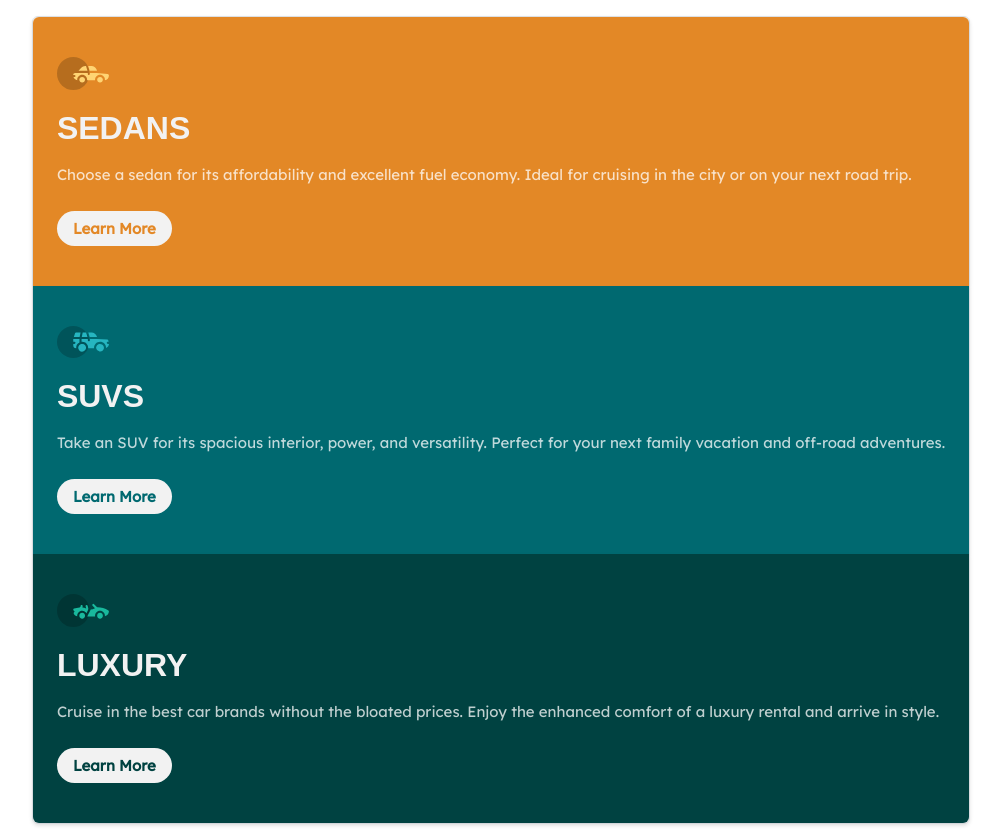
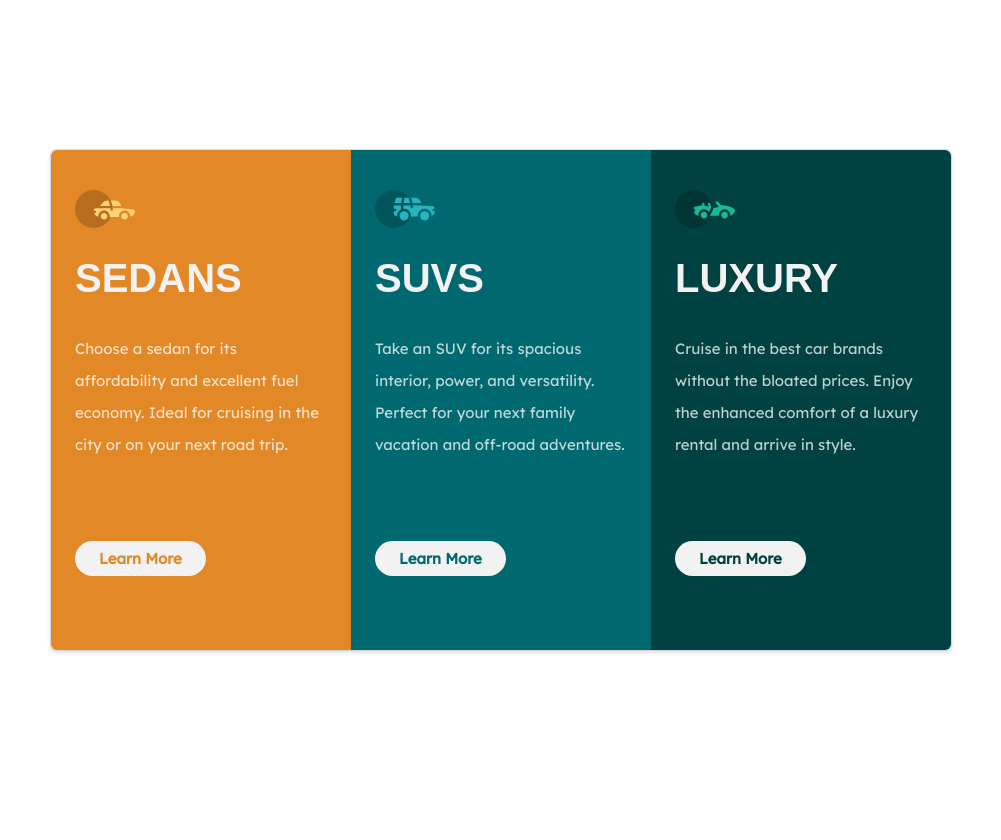
Before and after one commit to Alfredo20164920/3-columns, a plain HTML site: page index.html in a window 1280 px wide. Shown: the whole page, without its empty margins (139-1140 px from the left). After the commit the page ends 800 px from the top, so only its background shows below. Drawn offline with Linux system fonts and the light colour scheme; a web font is replaced by a local one.

Commit message:
Laptop styles

```diff
--- a/style.css
+++ b/style.css
@@ -63,7 +63,7 @@ body {
 .card button {
     background-color: var(--color-light-gray);
     border: none;
-    padding: 0.5rem 1rem;
+    padding: 0.5rem 1.5rem;
     border-radius: 15rem;
     font-size: var(--font-size-base);
     font-weight: 700;
@@ -82,3 +82,46 @@ body {
 .card:nth-child(3) button {
     color: var(--color-dark-cyan);
 }
+
+/* Laptop styles > 1024px */
+@media (min-width: 1024px) {
+
+
+    .card_container {
+        display: flex;
+        flex-direction: row;
+    }
+
+    .card {
+        width: 100%;
+        max-width: 300px;
+        height: 500px;
+    }
+
+    .card:nth-child(1) {
+        border-top-left-radius: 0.375rem;
+        border-bottom-left-radius: 0.375rem;
+        border-top-right-radius: 0;
+    }
+
+    .card:nth-child(3) {
+        border-top-right-radius: 0.375rem;
+        border-bottom-right-radius: 0.375rem;
+        border-bottom-left-radius: 0;
+    }
+
+    .card img {
+        width: 60px;
+        margin-bottom: 1.5rem;
+    }
+
+    .card h2 {
+        font-size: 2.5rem;
+        margin-bottom: 2rem;
+    }
+
+    .card p {
+        margin-bottom: 5rem;
+        line-height: 2rem;
+    }
+}
```
